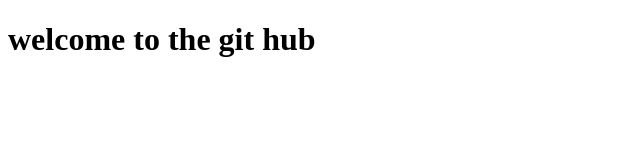
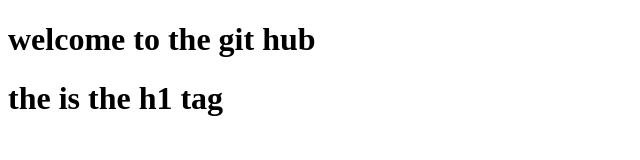
Before and after one commit to lokesperni/projecthtml, a plain HTML site: page index.html in a window 1280 px wide. Shown: the whole page, without its empty margins (0-640 px from the left). Drawn offline with Linux system fonts and the light colour scheme.

Commit message:
add the code

```diff
--- a/index.html
+++ b/index.html
@@ -7,6 +7,9 @@
 </head>
 <body>
     <h1>welcome to the git hub</h1>
+    <div>
+        <h1> the is the h1 tag</h1>
+    </div>
 
 </body>
 </html>
```
